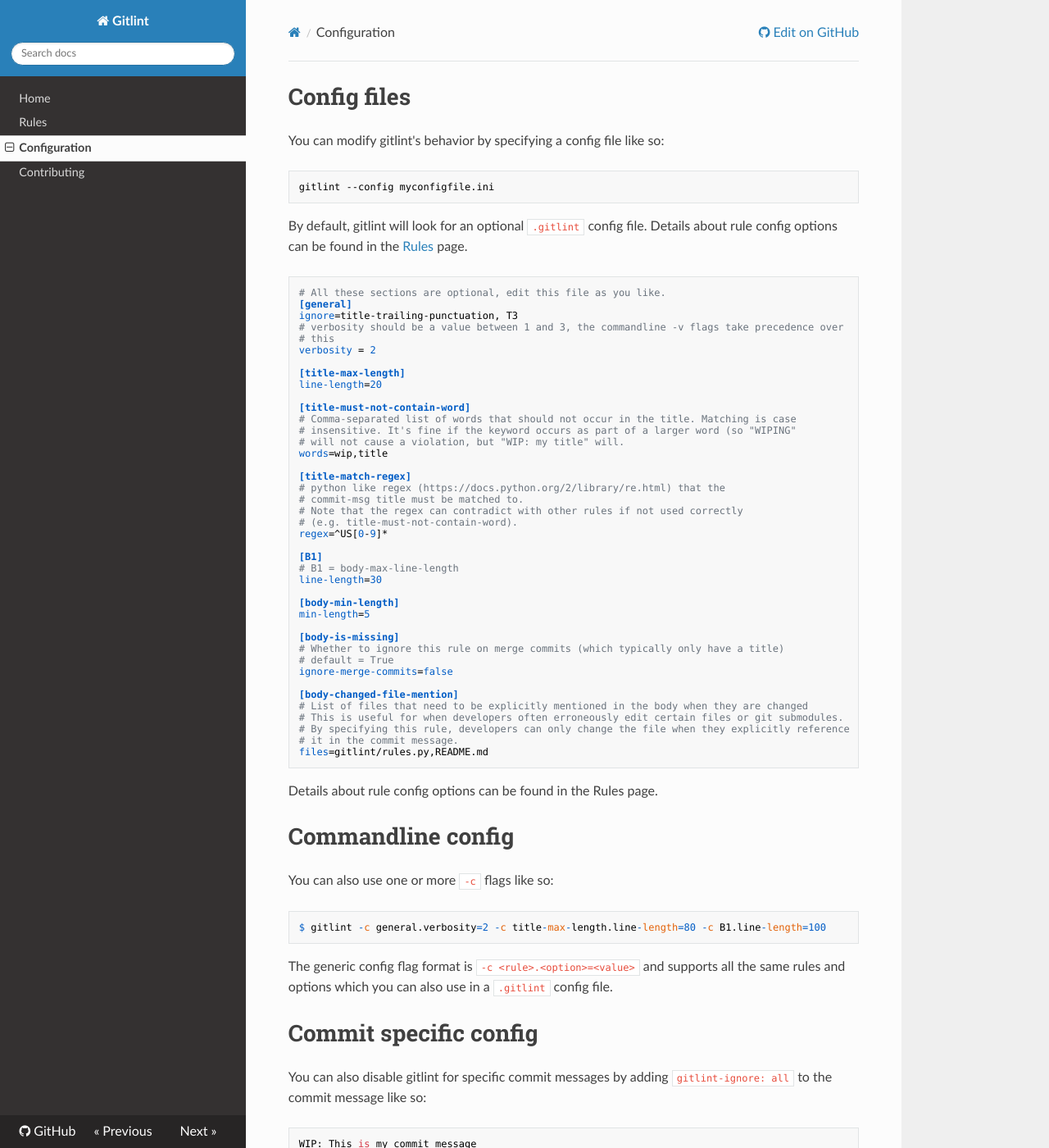
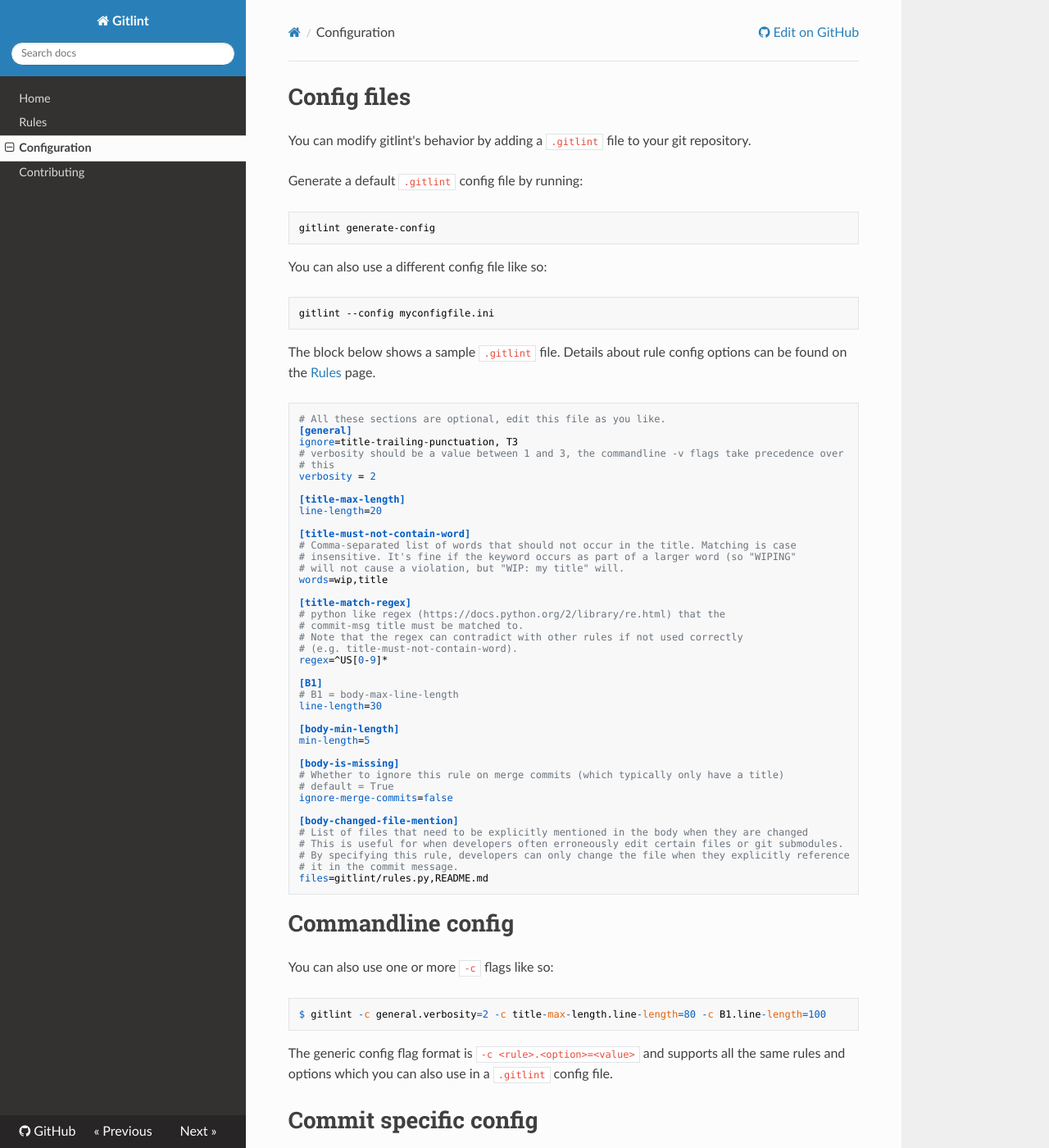
Before and after one commit to jorisroovers/gitlint, an MkDocs documentation site: the page built from docs/configuration.md, in a window 1280 px wide and 1400 px high. Shown: the whole window at 82% size. Built offline with MkDocs 1.6.1, drawn with Linux system fonts in a browser that asks for light colours; nearby versions of some CDN libraries; old or Windows-style settings are respelled for this version of MkDocs.

Commit message:
Various minor test and doc improvements
- ./run_tests.sh --git now runs gitlint against itself
- Updated CHANGELOG.md to reflect 0.7.0dev changes
- Use of os.path.realpath to support unit and integration tests on OS X
  On OS X, Click will resolve '/tmp' to '/private/tmp' (as /tmp is a
symlink).
  The tests were updated to reflect this.
- Attempt to run tests on both linux and OS X on TravisCI
- Multiple minor updates to documentation

````diff
--- a/.travis.yml
+++ b/.travis.yml
@@ -1,3 +1,6 @@
+os:
+  - linux
+  - osx
 language: python
 python:
   - "2.7"
@@ -7,6 +10,6 @@
 install:
   - "pip install -r requirements.txt"
   - "pip install -r test-requirements.txt"
-script: "./run_tests.sh && ./run_tests.sh --integration && ./run_tests.sh --pep8 && gitlint"
+script: "./run_tests.sh && ./run_tests.sh --integration && ./run_tests.sh --pep8 && ./run_tests.sh --git"
 after_success:
   - coveralls
--- a/docs/configuration.md
+++ b/docs/configuration.md
@@ -1,10 +1,17 @@
 # Config files #
-You can modify gitlint's behavior by specifying a config file like so:
+You can modify gitlint's behavior by adding a ```.gitlint``` file to your git repository.
+
+Generate a default ```.gitlint``` config file by running:
+```bash
+gitlint generate-config
+```
+You can also use a different config file like so:
+
 ```bash
 gitlint --config myconfigfile.ini
 ```
-By default, gitlint will look for an optional ```.gitlint``` config file.
-Details about rule config options can be found in the [Rules](rules.md) page.
+
+The block below shows a sample ```.gitlint``` file. Details about rule config options can be found on the [Rules](rules.md) page.
 
 ```ini
 # All these sections are optional, edit this file as you like.
@@ -50,8 +57,6 @@
 files=gitlint/rules.py,README.md
 ```
 
-Details about rule config options can be found in the Rules page.
-
 # Commandline config #
 
 You can also use one or more ```-c``` flags like so:
````
Also changed, not shown: CHANGELOG.md (+7 -0 lines), docs/contributing.md (+2 -1 lines), docs/index.md (+2 -1 lines), 3 other files.
